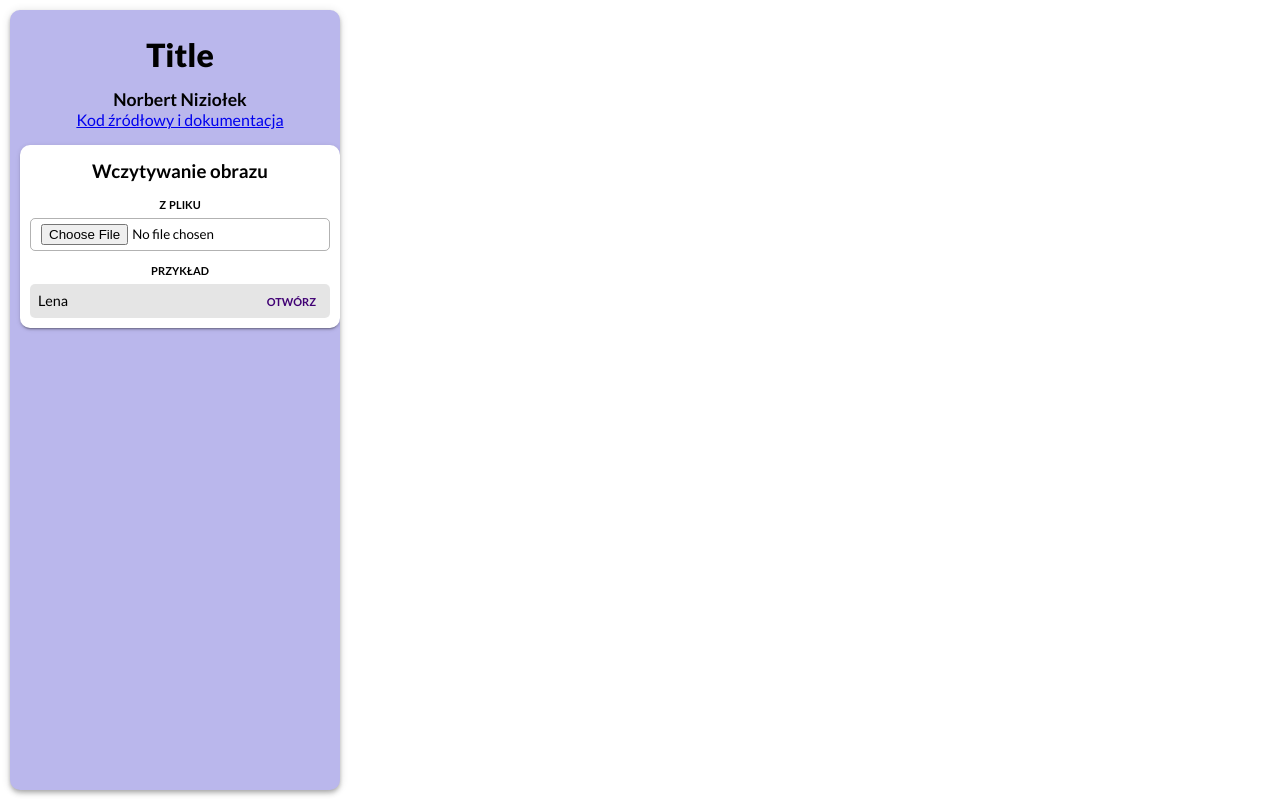
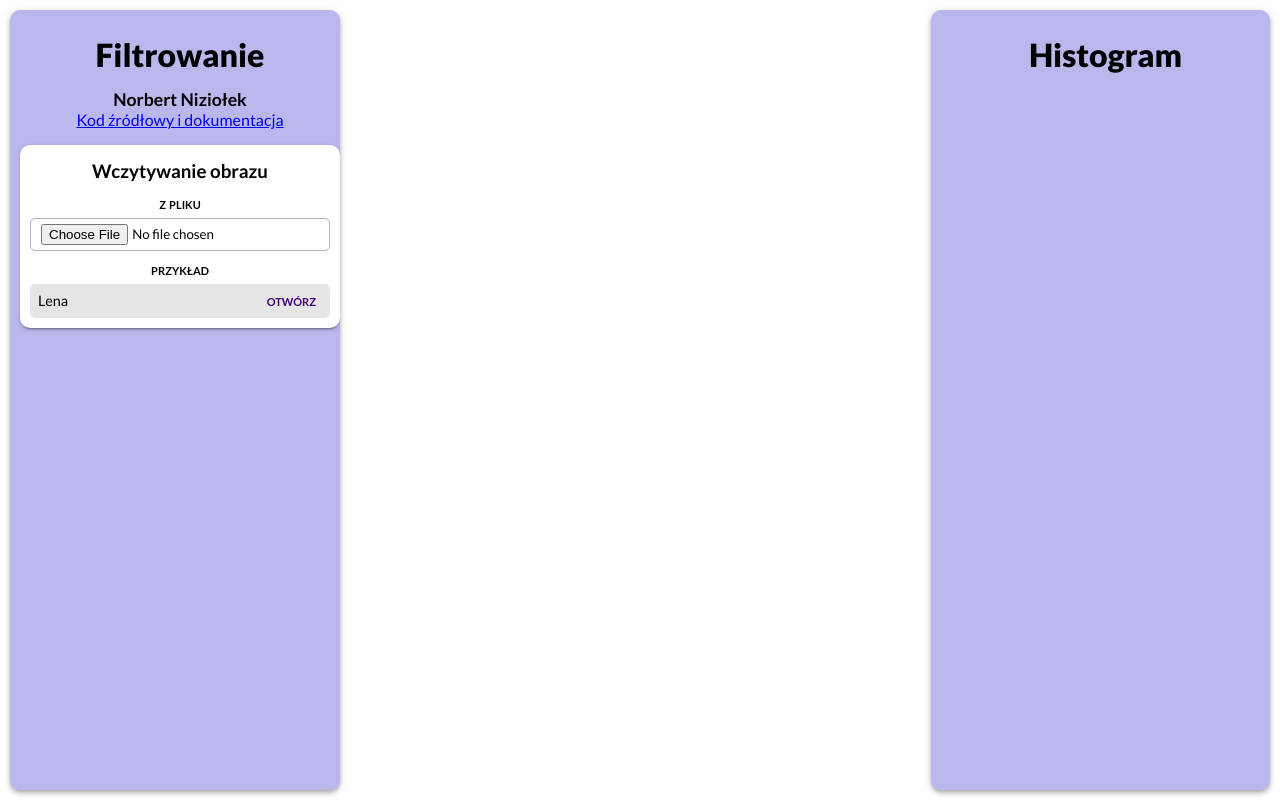
Before and after one commit to nizioleque/gk-lab-3, a React (Create React App) app: page / in a window 1280 px wide. Built offline with nearby package versions, Linux system fonts and the light colour scheme; the HTML template or start-up script is replaced by a standard one.

Commit message:
Add histograms

```diff
--- a/package.json
+++ b/package.json
@@ -10,9 +10,11 @@
     "@types/node": "^16.7.13",
     "@types/react": "^18.0.0",
     "@types/react-dom": "^18.0.0",
+    "plotly.js": "^2.16.3",
     "react": "^18.2.0",
     "react-animate-height": "^3.0.4",
     "react-dom": "^18.2.0",
+    "react-plotly.js": "^2.6.0",
     "react-scripts": "5.0.1",
     "typescript": "^4.4.2",
     "web-vitals": "^2.1.0"
@@ -40,5 +42,9 @@
       "last 1 firefox version",
       "last 1 safari version"
     ]
+  },
+  "devDependencies": {
+    "@types/plotly.js": "^2.12.9",
+    "@types/react-plotly.js": "^2.5.2"
   }
 }
--- a/src/App.css
+++ b/src/App.css
@@ -1,18 +1,18 @@
 .App {
   height: 100%;
   display: grid;
-  grid: 1fr / 350px 1fr;
+  grid: 1fr / 350px 1fr auto;
   grid-template-areas: 'menu canvas-container';
 }
 
 .canvas-container {
   display: flex;
-  justify-content: center;
-  align-items: center;
+  overflow: auto;
 }
 
 canvas {
   image-rendering: pixelated;
+  margin: auto;
 }
 
 .alert {
--- a/src/App.tsx
+++ b/src/App.tsx
@@ -5,6 +5,7 @@ import { AppContext } from './AppContext';
 import useForceRerender from './hooks/useForceRerender';
 import useError from './hooks/useError';
 import useImage from './hooks/useImage';
+import Histogram from './components/Histogram';
 
 function App() {
   const { forceRerender } = useForceRerender();
@@ -26,6 +27,7 @@ function App() {
         <div className='canvas-container'>
           <Canvas />
         </div>
+        <Histogram />
       </div>
       <div className={`alert ${showError ? 'show' : ''}`}>
         <div className='alert-icon'>⚠️</div>
--- /dev/null
+++ b/src/components/Histogram.tsx
@@ -0,0 +1,63 @@
+import { useContext, useEffect, useState } from 'react';
+import { AppContext } from '../AppContext';
+import HistogramChart from './HistogramChart';
+import './Menu.css';
+
+interface HistogramData {
+  r: number[];
+  g: number[];
+  b: number[];
+}
+
+function Histogram() {
+  const { image } = useContext(AppContext);
+
+  const [histogramData, setHistogramData] = useState<HistogramData | null>(
+    null
+  );
+
+  useEffect(() => {
+    if (!image) return;
+    const newHistogramData: HistogramData = { r: [], g: [], b: [] };
+    const imageData = Array.from(image.data);
+    let i = 0;
+    for (const val of imageData) {
+      switch (i) {
+        case 0:
+          newHistogramData.r.push(val);
+          break;
+        case 1:
+          newHistogramData.g.push(val);
+          break;
+        case 2:
+          newHistogramData.b.push(val);
+          break;
+      }
+      i = (i + 1) % 4;
+    }
+    setHistogramData(newHistogramData);
+  }, [image]);
+
+  return (
+    <div className='menu' style={{ width: 339 }}>
+      <header>
+        <h1>Histogram</h1>
+      </header>
+      {histogramData && (
+        <>
+          <div className='menu-section'>
+            <HistogramChart data={histogramData.r} color='#ff0000' />
+          </div>
+          <div className='menu-section'>
+            <HistogramChart data={histogramData.g} color='#00ff00' />
+          </div>
+          <div className='menu-section'>
+            <HistogramChart data={histogramData.b} color='#0000ff' />
+          </div>
+        </>
+      )}
+    </div>
+  );
+}
+
+export default Histogram;
--- /dev/null
+++ b/src/components/HistogramChart.tsx
@@ -0,0 +1,30 @@
+import Plot from 'react-plotly.js';
+
+interface HistogramChart {
+  color: string;
+  data: number[];
+}
+
+function HistogramChart({ color, data }: HistogramChart) {
+  return (
+    <Plot
+      data={[
+        {
+          x: data,
+          type: 'histogram',
+        },
+      ]}
+      layout={{
+        width: 291,
+        height: 256,
+        showlegend: false,
+        margin: { l: 35, t: 0, r: 0, b: 0 },
+        dragmode: false,
+        colorway: [color],
+      }}
+      config={{ staticPlot: true }}
+    />
+  );
+}
+
+export default HistogramChart;
--- a/src/components/Menu.tsx
+++ b/src/components/Menu.tsx
@@ -16,7 +16,7 @@ function Menu() {
   return (
     <div className='menu'>
       <header>
-        <h1>Title</h1>
+        <h1>Filtrowanie</h1>
         <div className='name'>Norbert Niziołek</div>
         <a href='https://github.com/nizioleque/gk-lab-3' target='_blank'>
           Kod źródłowy i dokumentacja
```
Also changed, not shown: 1 other file (tests, documents, lock files or other folders).
